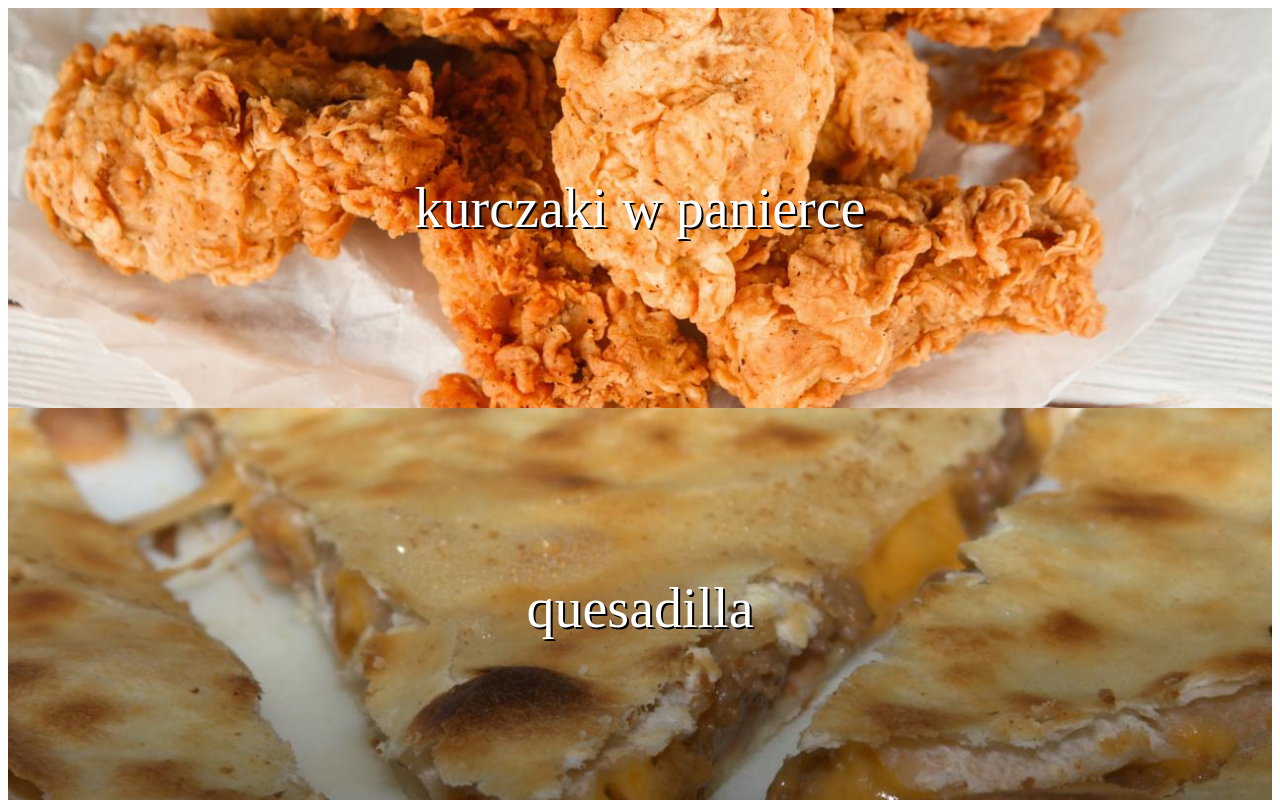
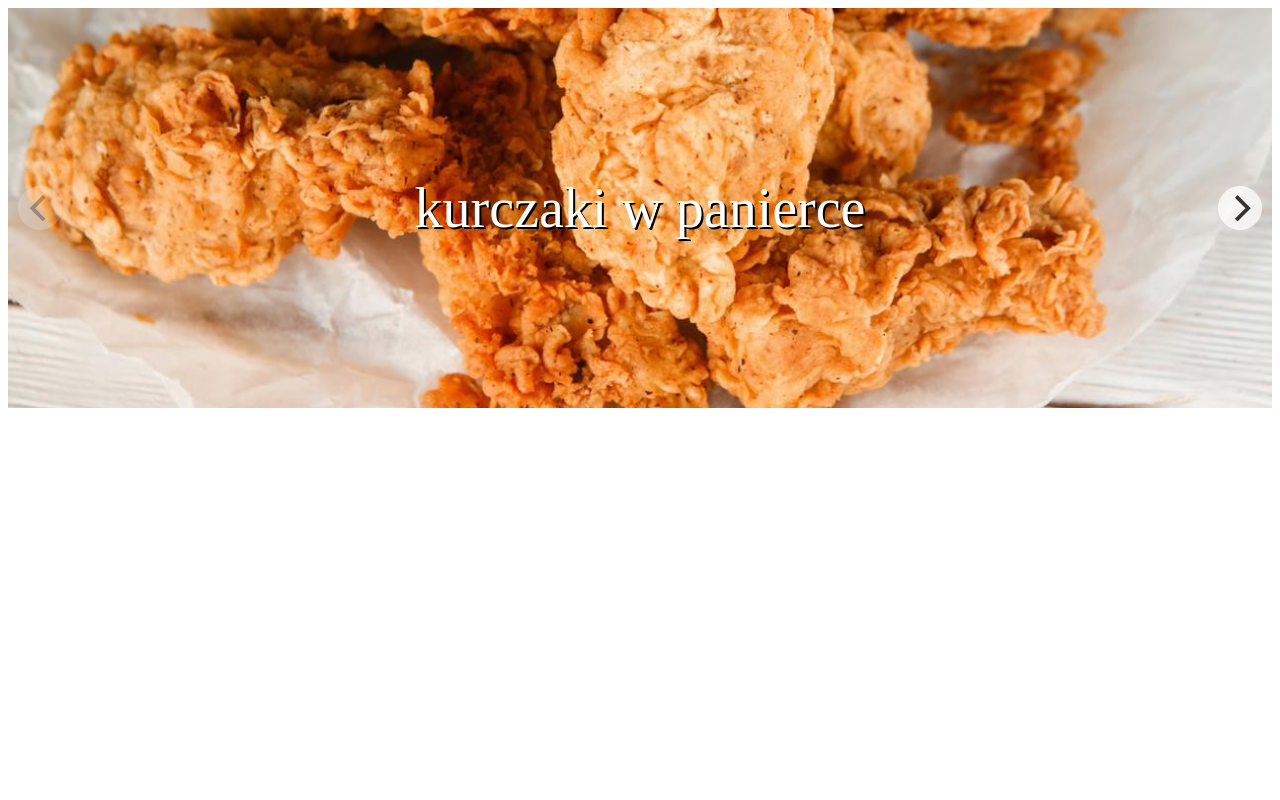
Before and after one commit to Dawid-Kowalski/przekaski, a website: page index.html in a window 1280 px wide. Shown: the top 800 px of the page. Drawn offline with nearby package versions, Linux system fonts and the light colour scheme.

Commit message:
Add second template and show/hide function for recept

```diff
--- a/index.html
+++ b/index.html
@@ -10,8 +10,11 @@
 
 		<div class="carousel" id="carousel">
 		</div>
+		<div id="recipt">
+		</div>
 
-		<script id="template" type="x-tmpl-mustache">
+
+		<script id="meal-template" type="x-tmpl-mustache">
 		<div class="carousel-cell" style="background-image: url({{image}})">
 			<div class="title">
 				{{title}}
@@ -19,6 +22,9 @@
 		</div>
 		</script>
 
+		<script id="recipt-template" type="x-tmpl-mustache">
+			<p id="{{id}}" hidden>{{title}}</p>
+		</script>
 
 	<script type="text/javascript" src="vendor/flickity.pkgd.min.js"></script>
 	<script type="text/javascript" src="https://cdnjs.cloudflare.com/ajax/libs/mustache.js/3.0.1/mustache.js"></script>
--- a/js/script.js
+++ b/js/script.js
@@ -1,10 +1,13 @@
 'use strict';
 (function(){
 
-	let template = document.getElementById('template').innerHTML;
+	let mealTemplate = document.getElementById('meal-template').innerHTML;
+	let reciptTemplate = document.getElementById('recipt-template').innerHTML;
 	let carousel = document.getElementById('carousel');
+	let recipt = document.getElementById('recipt');
 
-	Mustache.parse(template);
+	Mustache.parse(mealTemplate);
+	Mustache.parse(reciptTemplate);
 
 	let mealData =
 					[
@@ -21,7 +24,7 @@
 							image: 'images/pieczarkimin.jpg'
 						},
 						{
-							title: 'mufinki - pizzerinki',
+							title: 'pizzerinki',
 							image: 'images/pizzerinkimin.jpg'
 						},
 						{
@@ -30,9 +33,61 @@
 						}
 					];
 
+	let reciptData =
+					[
+						{
+							id: 0,
+							title: 'kurczaki w panierce'
+						},
+						{
+							id: 1,
+							title: 'quesadilla'
+						},
+						{
+							id: 2,
+							title: 'zapiekane pieczarki'
+						},
+						{
+							id: 3,
+							title: 'pizzerinki'
+						},
+						{
+							id: 4,
+							title: 'zawijańce z tortilli'
+						}
+					];
+
 	for(let i=0; i<mealData.length; i++) {
-		let generatedMeal = Mustache.render(template, mealData[i]);
+		let generatedMeal = Mustache.render(mealTemplate, mealData[i]);
 		carousel.insertAdjacentHTML('beforeend', generatedMeal);
 	}
 
+	for(let i=0; i<reciptData.length; i++) {
+		let generatedRecipt = Mustache.render(reciptTemplate, reciptData[i]);
+		recipt.insertAdjacentHTML('beforeend', generatedRecipt);
+	}
+
+
+
 })();
+
+const carousel = document.querySelector('.carousel');
+
+const flkty = new Flickity(carousel, {
+  cellAlign: 'left',
+  contain: true,
+  pageDots: false
+});
+
+let recipes = [];
+for(let i=0; i<5; i++){
+	let recipe = document.getElementById(i);
+	recipes.push(recipe);
+}
+
+flkty.on('change', function(index){
+	for(let i=0; i<recipes.length; i++){
+			recipes[i].hidden = true;
+		}
+	recipes[index].hidden = false;
+});
```
